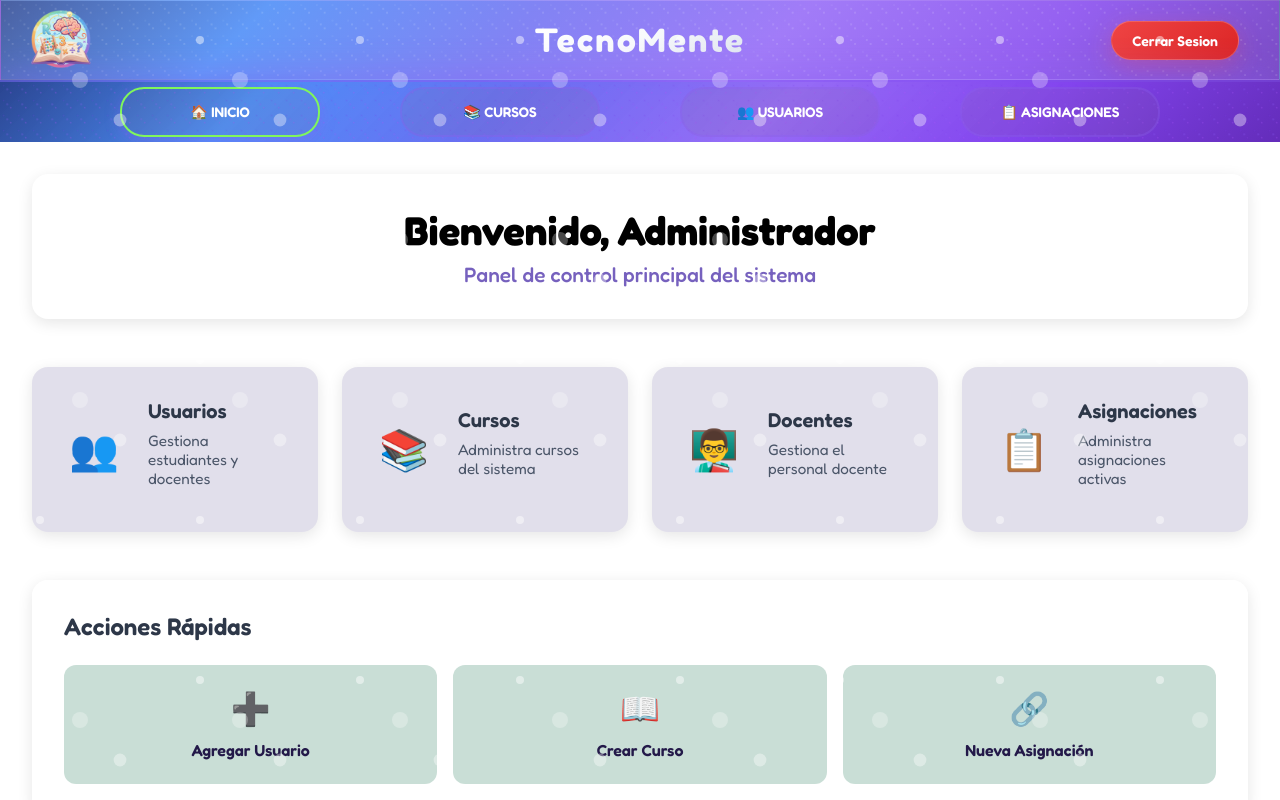
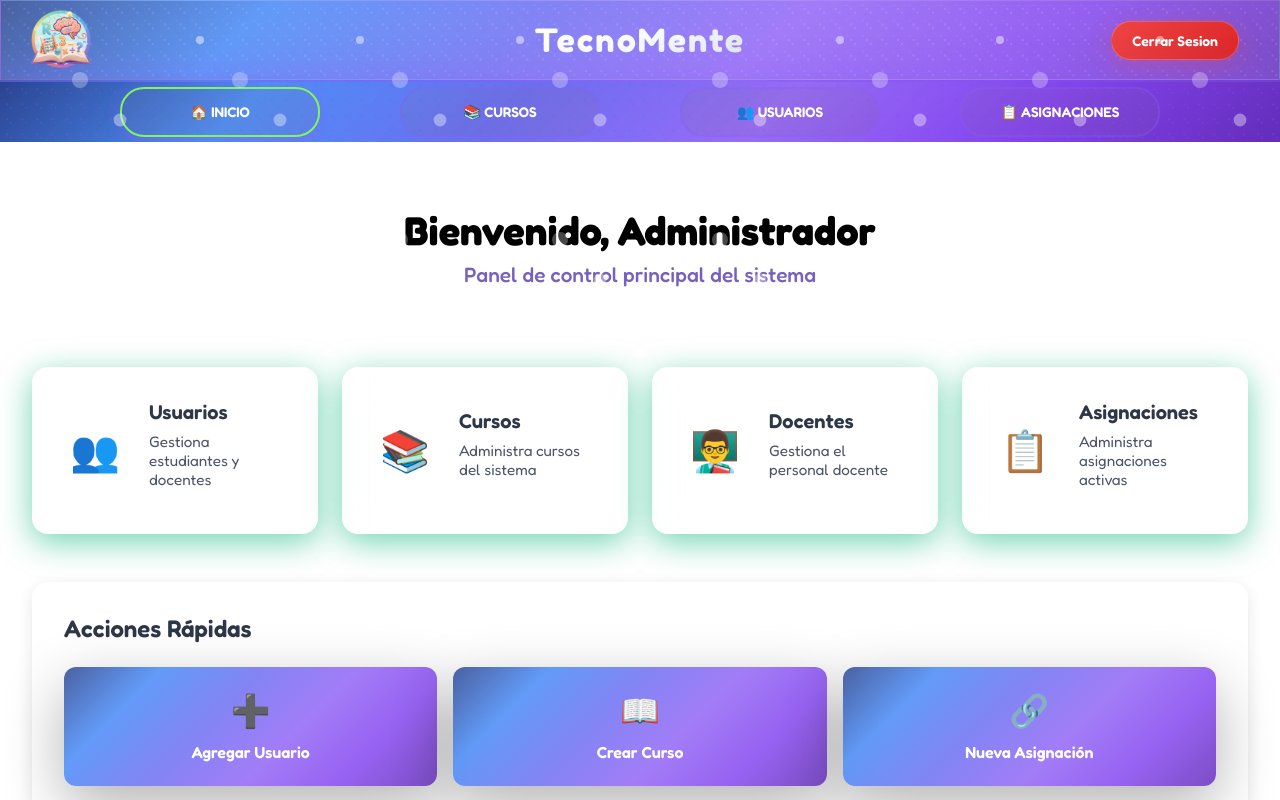
Before and after one commit to Recursero-digital/RecurseroDigital, a React (Vite) app in the folder frontend/recursero-digital/: page /admin in a window 1280 px wide. Built offline with nearby package versions, Linux system fonts and the light colour scheme; no server answers; sample sign-in values are in the browser's storage.

Commit message:
cambios de diseño

```diff
--- a/frontend/recursero-digital/src/presentation/pages/admin/AdminAssignments.jsx
+++ b/frontend/recursero-digital/src/presentation/pages/admin/AdminAssignments.jsx
@@ -280,19 +280,19 @@ export default function AdminAssignments() {
       <div className="assignments-stats">
         <div className="stat-card-assignments">
           <h3>Total Asignaciones</h3>
-          <div className="stat-number">{assignments.length}</div>
+          <div className="stat-numbers">{assignments.length}</div>
         </div>
         <div className="stat-card-assignments">
           <h3>Asignaciones Activas</h3>
-          <div className="stat-number">{assignments.filter(a => a.status === 'Activa').length}</div>
+          <div className="stat-numbers">{assignments.filter(a => a.status === 'Activa').length}</div>
         </div>
         <div className="stat-card-assignments">
           <h3>Estudiantes Asignados</h3>
-          <div className="stat-number">{assignments.reduce((acc, a) => acc + a.studentsCount, 0)}</div>
+          <div className="stat-numbers">{assignments.reduce((acc, a) => acc + a.studentsCount, 0)}</div>
         </div>
         <div className="stat-card-assignments">
           <h3>Cursos Únicos</h3>
-          <div className="stat-number">{new Set(assignments.map(a => a.courseName)).size}</div>
+          <div className="stat-numbers">{new Set(assignments.map(a => a.courseName)).size}</div>
         </div>
       </div>
 
--- a/frontend/recursero-digital/src/presentation/pages/admin/homeAdmin.jsx
+++ b/frontend/recursero-digital/src/presentation/pages/admin/homeAdmin.jsx
@@ -17,9 +17,7 @@ export default function HomeAdmin() {
     navigate('/admin/asignaciones');
   };
 
-  const handleConfigurarJuegos = () => {
-    navigate('/admin/juegos');
-  };
+
 
   return (
     <div className="home-admin">
--- a/frontend/recursero-digital/src/presentation/styles/pages/adminAssignments.css
+++ b/frontend/recursero-digital/src/presentation/styles/pages/adminAssignments.css
@@ -44,11 +44,11 @@
 }
 
 .add-assignment-btn.student-btn {
-  background: #4facfe;
+  background: linear-gradient(135deg, #667eea 0%, #764ba2 100%);
 }
 
 .add-assignment-btn.student-btn:hover {
-  background: #3d8fd6;
+  background: linear-gradient(135deg, #5568d3 0%, #6a4190 100%);
   transform: translateY(-2px);
 }
 
@@ -75,31 +75,29 @@
 }
 
 .stat-card-assignments {
-  background: #3482672f;
+  background: linear-gradient(135deg, #667eea 0%, #a27cc9 100%);;
+  backdrop-filter: blur(20px);
   padding: 1.5rem;
   border-radius: 1rem;
   text-align: center;
-  box-shadow: 0 4px 15px rgba(0, 0, 0, 0.1);
+  box-shadow: 5px 20px 15px rgba(140, 183, 168, 0.584);
   transition: transform 0.2s ease;
-}
-
-.stat-card-assignments:hover {
-  transform: translateY(-3px);
+  border-color: rgba(16, 185, 129, 0.4);
 }
 
 .stat-card-assignments h3 {
   margin: 0 0 1rem 0;
-  color: black;
+  color: rgb(255, 255, 255);
   font-size: 1rem;
   font-weight: 600;
   text-transform: uppercase;
   letter-spacing: 0.5px;
 }
 
-.stat-number {
+.stat-numbers{
   font-size: 2.5rem;
   font-weight: 700;
-  color: black;
+  color: rgb(255, 255, 255);
 }
 
 .assignments-content {
--- a/frontend/recursero-digital/src/presentation/styles/pages/adminCourses.css
+++ b/frontend/recursero-digital/src/presentation/styles/pages/adminCourses.css
@@ -176,7 +176,10 @@
 .courses-summary {
   display: flex;
   justify-content: space-around;
-  background:#594a8f38;
+ background: linear-gradient(135deg, rgba(30, 58, 138, 0.8) 0%, rgba(59, 130, 246, 0.8) 40%, rgba(99, 102, 241, 0.8) 60%, rgba(91, 33, 182, 0.8) 100%);
+  backdrop-filter: blur(20px);
+  border: 1px solid rgba(255, 255, 255, 0.15);
+ box-shadow: 0 20px 60px rgba(0, 0, 0, 0.3);
   padding: 2rem;
   border-radius: 1rem;
   box-shadow: 0 4px 15px rgba(0, 0, 0, 0.1);
@@ -192,12 +195,12 @@
 .summary-number {
   font-size: 2.5rem;
   font-weight: 700;
-  color: black;
+  color: rgb(255, 255, 255);
 }
 
 .summary-label {
   font-weight: 600;
-  color: #2d3748;
+  color: #ffffff;
   text-transform: uppercase;
   font-size: 0.875rem;
 }
--- a/frontend/recursero-digital/src/presentation/styles/pages/homeAdmin.css
+++ b/frontend/recursero-digital/src/presentation/styles/pages/homeAdmin.css
@@ -11,10 +11,7 @@
 .admin-welcome {
   text-align: center;
   margin-bottom: 3rem;
-  background: white;
   padding: 2rem;
-  border-radius: 1rem;
-  box-shadow: 0 4px 15px rgba(0, 0, 0, 0.1);
 }
 
 .admin-welcome h1 {
@@ -39,23 +36,21 @@
 }
 
 .overview-card {
-  background:#594a8f2d;
+  background: rgba(255, 255, 255, 0.08);
+  backdrop-filter: blur(20px);
+  -webkit-backdrop-filter: blur(20px);
   border-radius: 1rem;
   padding: 2rem;
   display: flex;
   align-items: center;
   gap: 1.5rem;
-  box-shadow: 0 4px 15px rgba(0, 0, 0, 0.1);
+  box-shadow: 0 8px 32px 0 rgba(16, 185, 129, 0.6);
+  border: 1px solid rgba(255, 255, 255, 0.18);
   transition: transform 0.2s ease;
 }
 
-.overview-card:hover {
-  transform: translateY(-5px);
-}
 
-.overview-card:hover .card-icon {
-  transform: scale(1.1);
-}
+
 
 .card-icon {
   font-size: 2.5rem;
@@ -112,8 +107,11 @@
 }
 
 .action-card-admin {
-  background:  #34826744;
-  color: rgb(12, 12, 12);
+ background: linear-gradient(135deg, rgba(30, 58, 138, 0.8) 0%, rgba(59, 130, 246, 0.8) 20%, rgba(99, 102, 241, 0.8) 40%, rgba(139, 92, 246, 0.8) 60%, rgba(124, 58, 237, 0.8) 80%, rgba(91, 33, 182, 0.8) 100%);
+  backdrop-filter: blur(20px);
+  border: 1px solid rgba(255, 255, 255, 0.15);
+ box-shadow: 0 20px 60px rgba(0, 0, 0, 0.3);
+ color: rgb(12, 12, 12);
   border: 1px;
   border-radius: 0.75rem;
   padding: 1.5rem;
@@ -127,7 +125,7 @@
   font-weight: 600;
 }
 
-.action-card:hover {
+.action-card-admin:hover {
   transform: translateY(-3px);
 }
 
@@ -138,7 +136,7 @@
 .action-text {
   font-size: 1rem;
   text-align: center;
-  color:  #231949;
+  color:  #ffffff;
 }
 
 .admin-activity {
```
